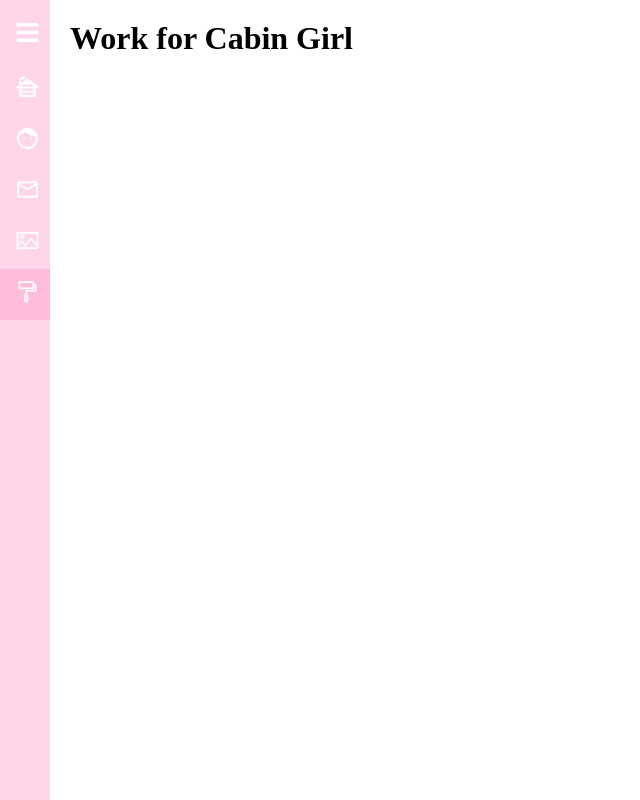
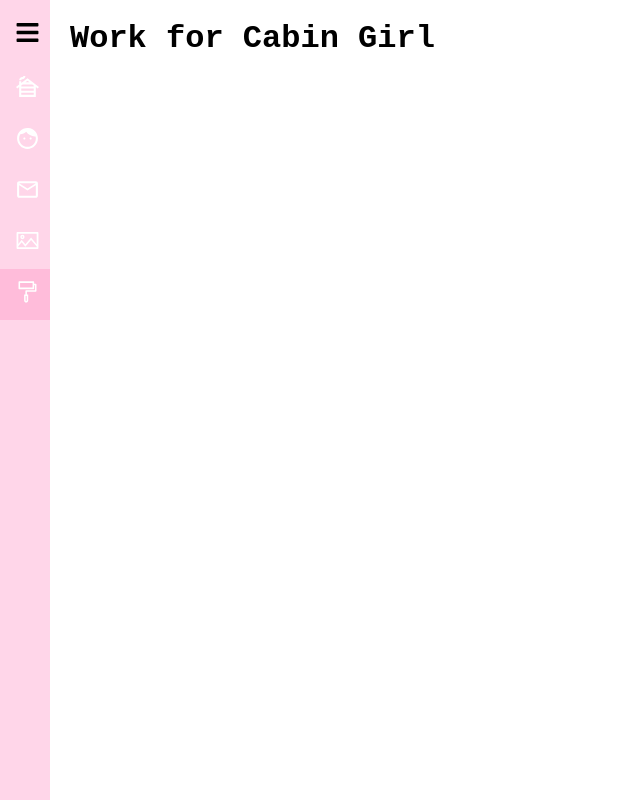
Before and after one commit to wagnergabe/Cabin-Girl, a React (Create React App) app: page /employment in a window 1280 px wide. Shown: the whole page, without its empty margins (0-640 px from the left). Built offline with nearby package versions, Linux system fonts and the light colour scheme.

Commit message:
trying out fonts and color matches

```diff
--- a/src/App.css
+++ b/src/App.css
@@ -12,7 +12,7 @@ main{
 }
 .sidebar{
   background: #ffd6e9;
-  color: #fff;
+  color: black;
   height: 100vh;
   width: 200px;
   transition: all 0.5s;
@@ -32,7 +32,7 @@ main{
 }
 .link{
   display: flex;
-  color: #fff;
+  color: white;
   padding: 10px 15px;
   gap: 15px;
   transition: all 0.5s;
@@ -49,3 +49,6 @@ main{
 .icon, .link_text{
   font-size: 25px;
 }
+h1 {
+  font-family: 'Space Mono', monospace;
+}
```
